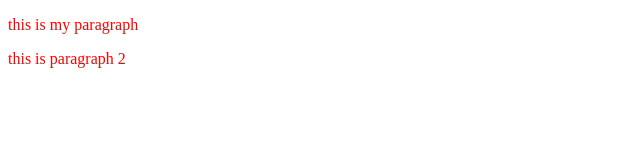
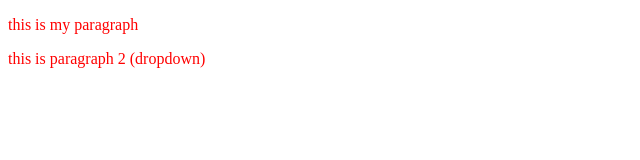
Before and after one commit to tekisky-employ/localRepo, a plain HTML site: page index.html in a window 1280 px wide. Shown: the full height of the page, 0-640 px from the left. Drawn offline with Linux system fonts and the light colour scheme.

```diff
--- a/index.html
+++ b/index.html
@@ -8,7 +8,7 @@
 </head>
 <body>
     <p>this is my paragraph</p>
-    <p>this is paragraph 2</p>
+    <p>this is paragraph 2 (dropdown)</p>
 
 </body>
 </html>
```
